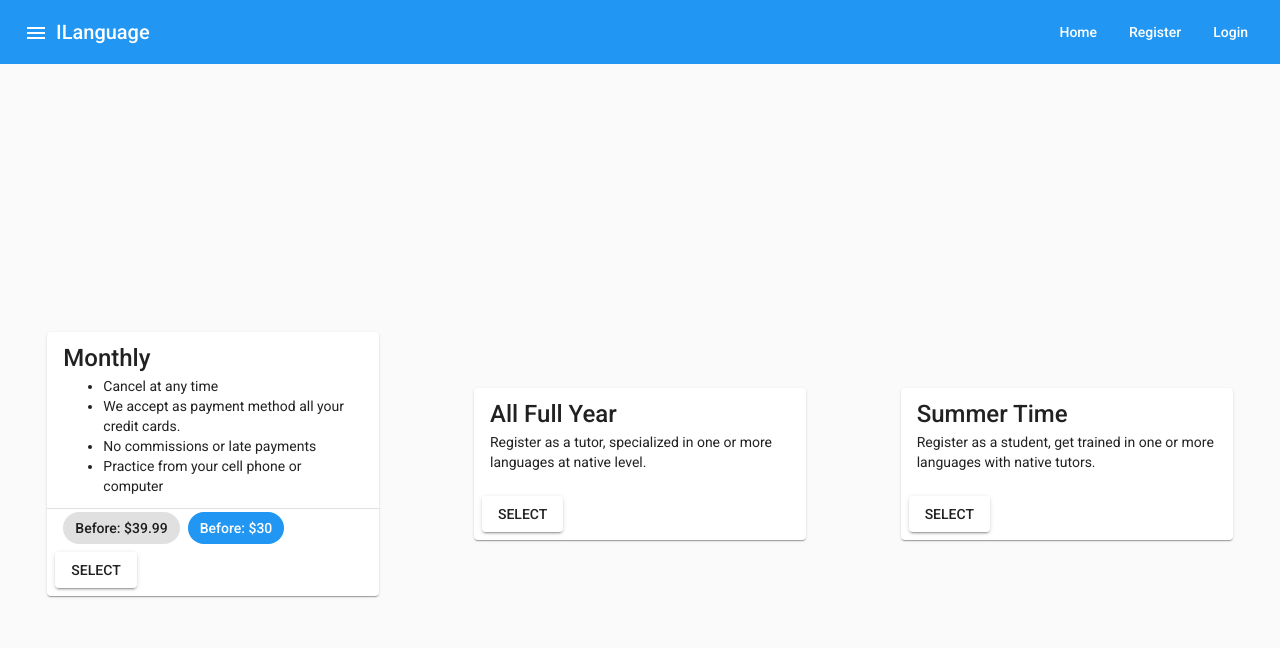
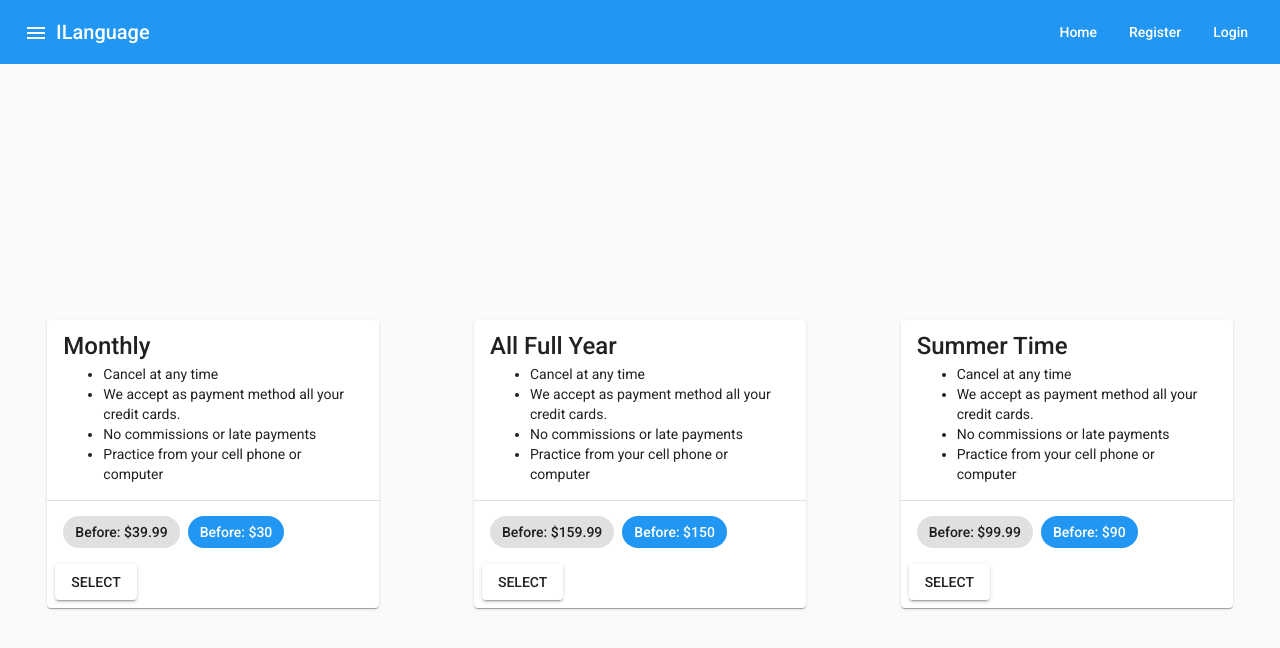
Before and after one commit to Las-Bichotas2-0/Fronted-Angular, an Angular app: page /register/subscription in a window 1280 px wide. Shown: the top 648 px of the page. Built offline with nearby package versions, Linux system fonts and the light colour scheme.

Commit message:
feat: add susbcription view

```diff
--- a/src/app/subscriptions/subscriptions.component.css
+++ b/src/app/subscriptions/subscriptions.component.css
@@ -12,3 +12,7 @@
 .back-color-web {
   background-color: #2699fb;
 }
+
+.card-component{
+  padding: 1rem 1rem 0.5rem 0rem;
+}
--- a/src/app/subscriptions/subscriptions.component.html
+++ b/src/app/subscriptions/subscriptions.component.html
@@ -11,14 +11,16 @@
         </ul>
       </mat-card-content>
       <mat-divider></mat-divider>
+      <div class="card-component">
         <mat-chip-list>
           <mat-chip>Before: $39.99</mat-chip>
           <mat-chip selected color="primary" class="back-color-web"
             >Before: $30</mat-chip
           >
         </mat-chip-list>
+      </div>
       <mat-card-actions>
-        <button mat-raised-button routerLink="/register/tutor">SELECT</button>
+        <button mat-raised-button routerLink="/main">SELECT</button>
       </mat-card-actions>
     </mat-card>
   </div>
@@ -26,13 +28,24 @@
     <mat-card class="tiny-card">
       <mat-card-title>All Full Year</mat-card-title>
       <mat-card-content>
-        <p>
-          Register as a tutor, specialized in one or more languages at native
-          level.
-        </p>
+        <ul>
+          <li>Cancel at any time</li>
+          <li>We accept as payment method all your credit cards.</li>
+          <li>No commissions or late payments</li>
+          <li>Practice from your cell phone or computer</li>
+        </ul>
       </mat-card-content>
+      <mat-divider></mat-divider>
+      <div class="card-component">
+        <mat-chip-list>
+          <mat-chip>Before: $159.99</mat-chip>
+          <mat-chip selected color="primary" class="back-color-web"
+            >Before: $150</mat-chip
+          >
+        </mat-chip-list>
+      </div>
       <mat-card-actions>
-        <button mat-raised-button routerLink="/register/tutor">SELECT</button>
+        <button mat-raised-button routerLink="/main">SELECT</button>
       </mat-card-actions>
     </mat-card>
   </div>
@@ -40,13 +53,24 @@
     <mat-card class="tiny-card">
       <mat-card-title>Summer Time</mat-card-title>
       <mat-card-content>
-        <p>
-          Register as a student, get trained in one or more languages with
-          native tutors.
-        </p>
+        <ul>
+          <li>Cancel at any time</li>
+          <li>We accept as payment method all your credit cards.</li>
+          <li>No commissions or late payments</li>
+          <li>Practice from your cell phone or computer</li>
+        </ul>
       </mat-card-content>
+      <mat-divider></mat-divider>
+      <div class="card-component">
+        <mat-chip-list>
+          <mat-chip>Before: $99.99</mat-chip>
+          <mat-chip selected color="primary" class="back-color-web"
+            >Before: $90</mat-chip
+          >
+        </mat-chip-list>
+      </div>
       <mat-card-actions>
-        <button mat-raised-button routerLink="/register/student">SELECT</button>
+        <button mat-raised-button routerLink="/main">SELECT</button>
       </mat-card-actions>
     </mat-card>
   </div>
```
Lines whose indentation alone changed are shown as unchanged.
